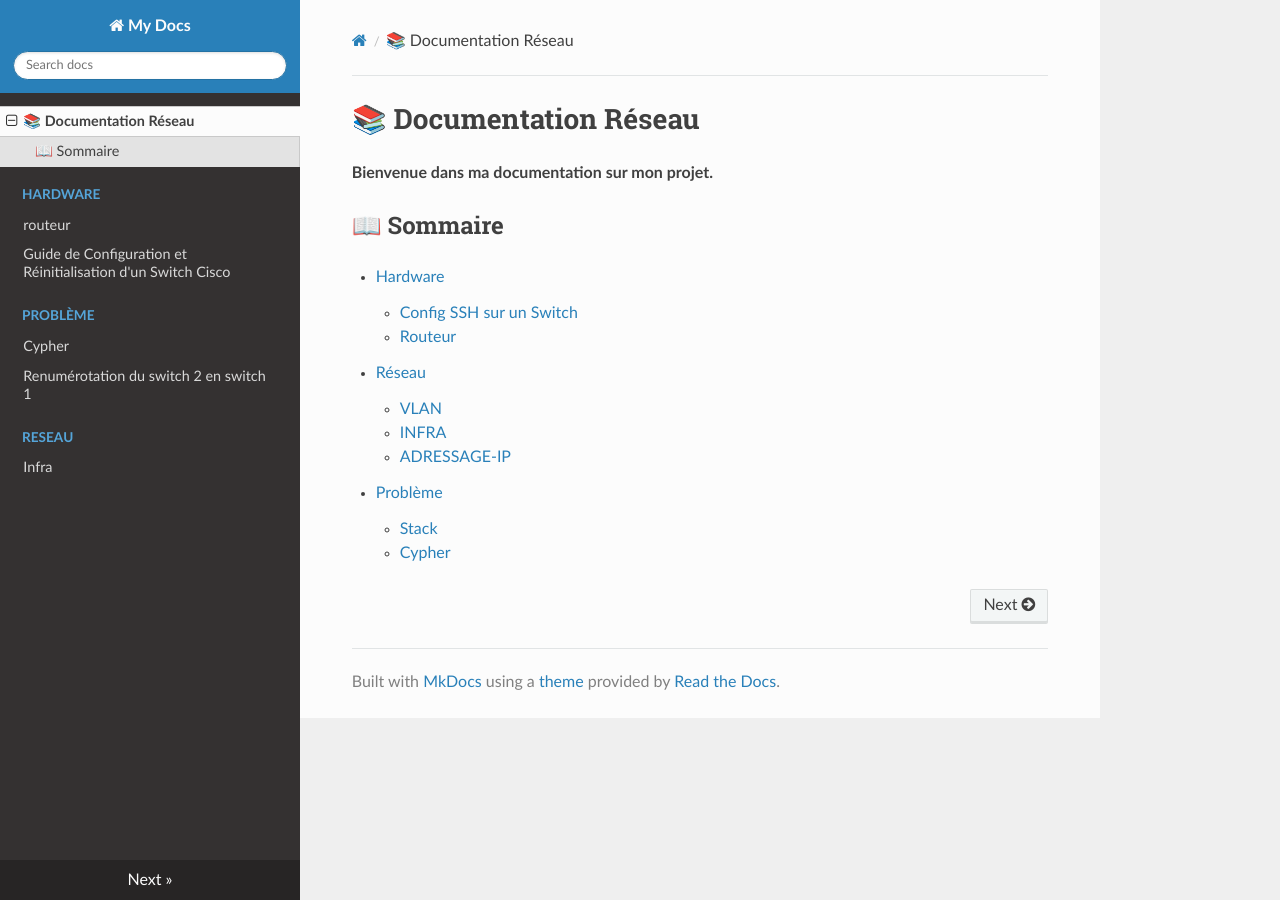
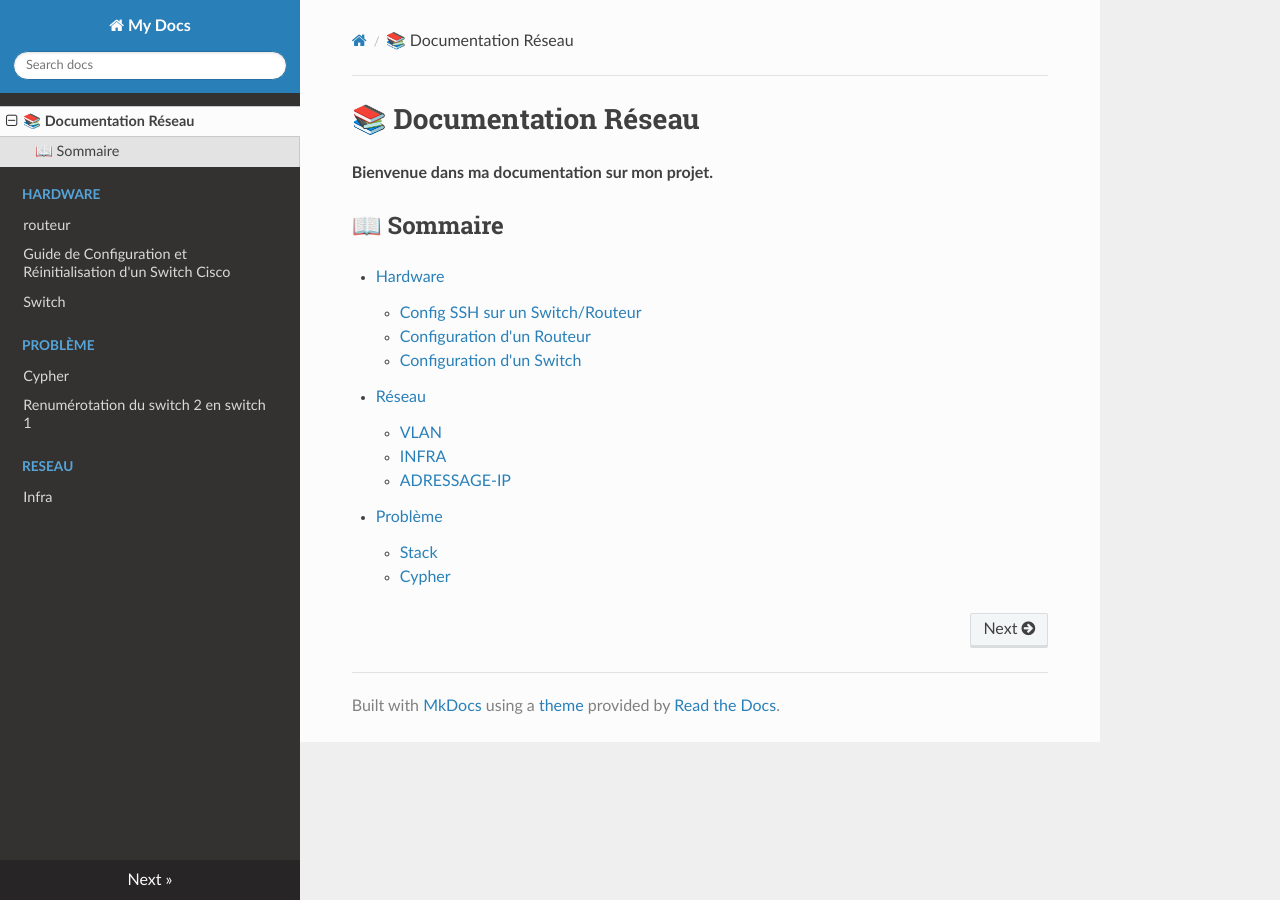
Before and after one commit to MLBOff/Orleans-2027, an MkDocs documentation site: the page built from docs/index.md, in a window 1280 px wide. Built offline with MkDocs 1.6.1, drawn with Linux system fonts in a browser that asks for light colours; nearby versions of some CDN libraries.

Commit message:
esthetique

```diff
--- a/docs/index.md
+++ b/docs/index.md
@@ -6,8 +6,9 @@
 ## 📖 Sommaire
 
 - [Hardware](Hardware/index.md)
-    - [Config SSH sur un Switch](Hardware/ssh-switch.md)
-    - [Routeur](Hardware/routeur.md)
+    - [Config SSH sur un Switch/Routeur](Hardware/ssh-switch/routeur.md)
+    - [Configuration d'un Routeur](Hardware/routeur.md)
+    - [Configuration d'un Switch](Hardware/switch.md)
 
 - [Réseau](reseau/index.md)
     - [VLAN](reseau/vlan.md)
```
Also changed, not shown: docs/Hardware/ssh-Switch-Routeur.md (line endings or trailing spaces), docs/Hardware/switch.md (added).
